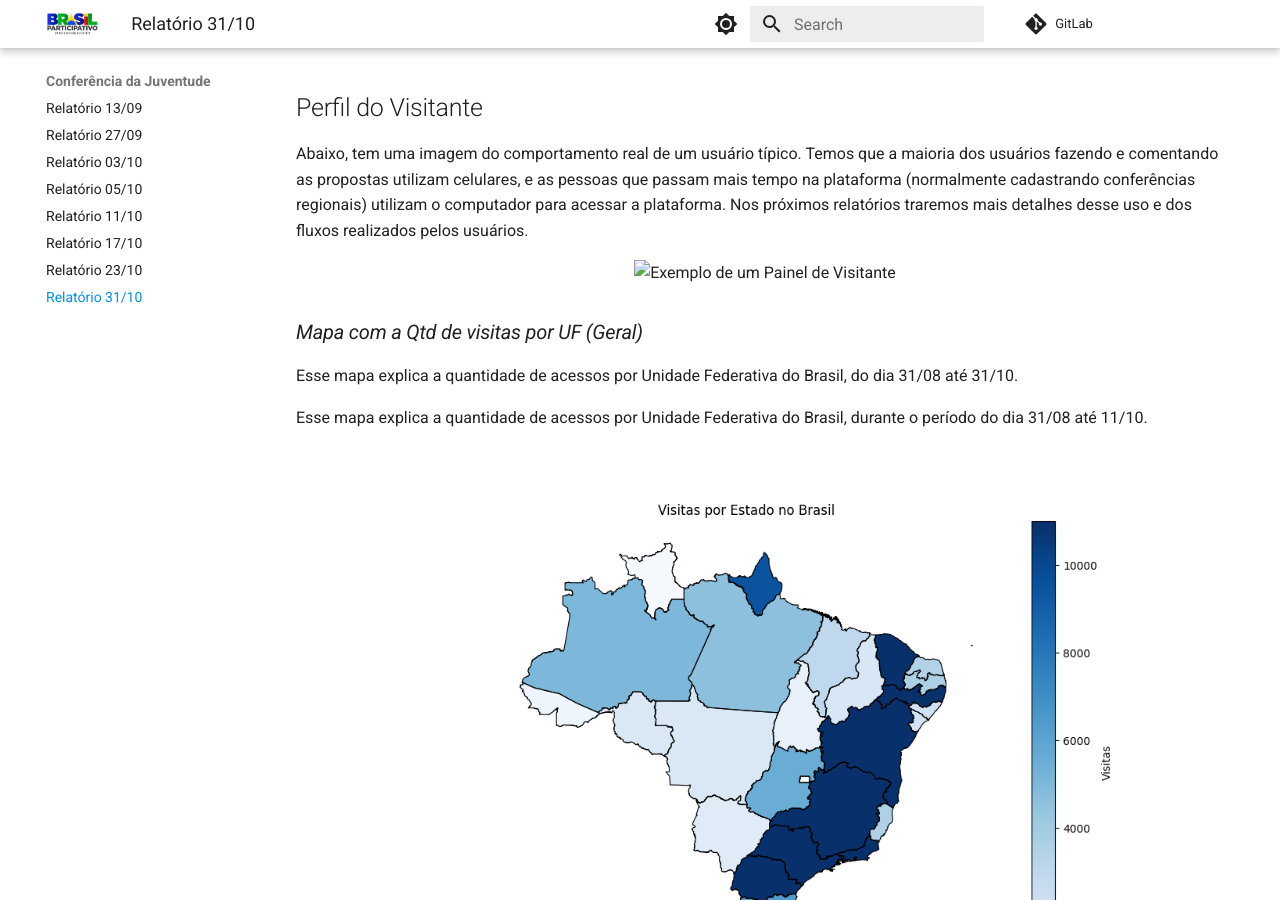
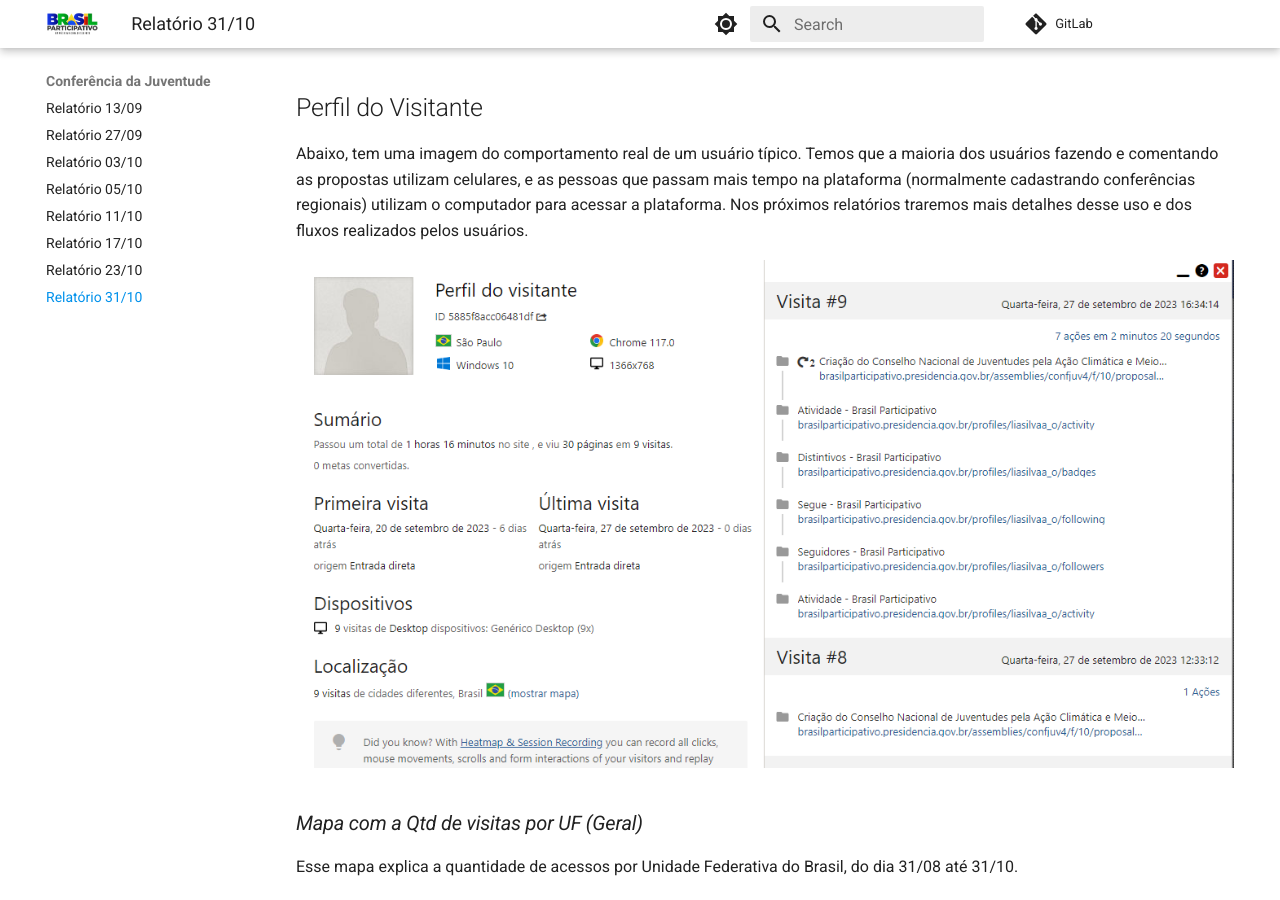
Before and after one commit to lappis-unb/documentacao2, an MkDocs documentation site: the page built from docs/conjuv/relatorio_31-10/relatorio_conjuv_31-10.md, in a window 1280 px wide and 900 px high, scrolled down 4287 px. Built offline with MkDocs 1.6.1 and Material for MkDocs 9.7.7, drawn with Linux system fonts in a browser that asks for light colours; comment, search, counter and statistics services are not loaded.

Commit message:
atualizando relatorio

```diff
--- a/docs/conjuv/relatorio_31-10/relatorio_conjuv_31-10.md
+++ b/docs/conjuv/relatorio_31-10/relatorio_conjuv_31-10.md
@@ -127,7 +127,7 @@ Nos próximos relatórios traremos mais detalhes desse uso e dos fluxos realizad
 
 
 <p align="center">
-  <img src=".../../conjuv/painel_visitante.png"
+  <img src="../../relatorio_31-10/assets/painel_visitante.png"
  alt=" Exemplo de um Painel de Visitante"/>
 </p>
 
```
Also changed, not shown: docs/conjuv/relatorio_31-10/assets/painel_visitante.png (added).
